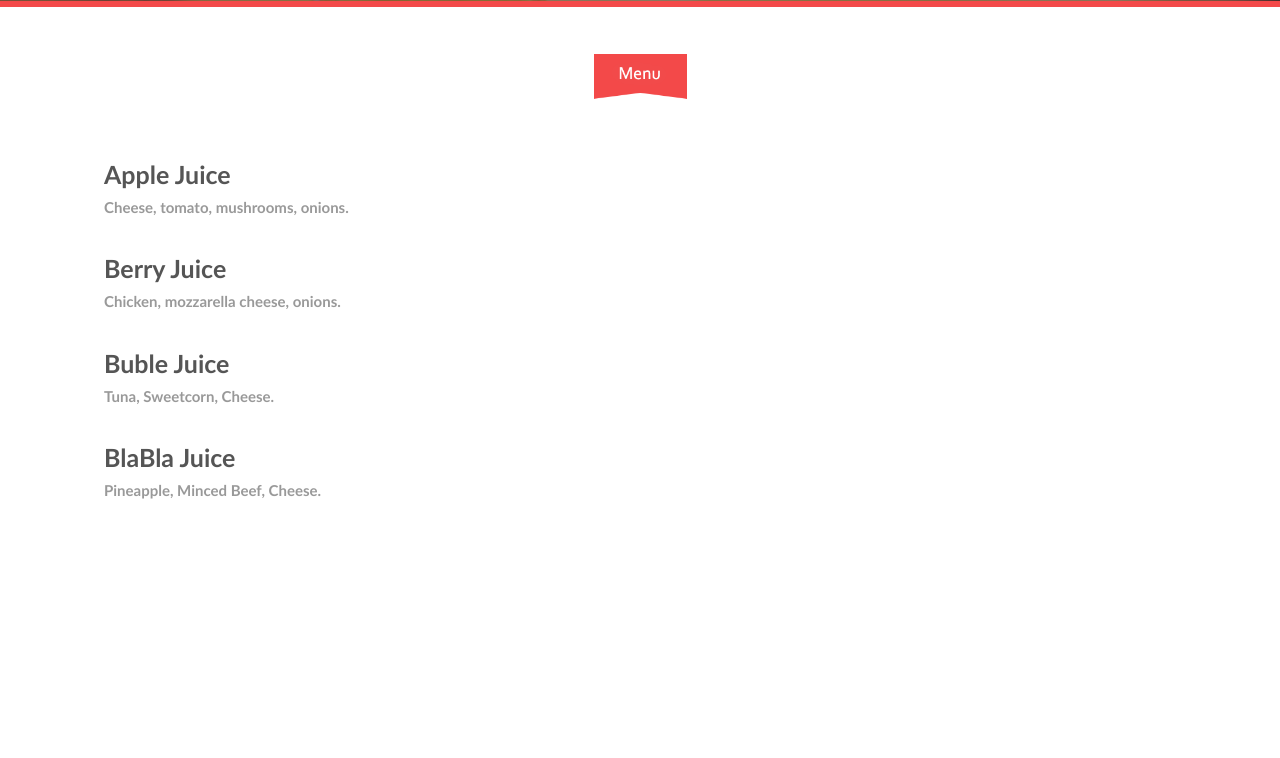
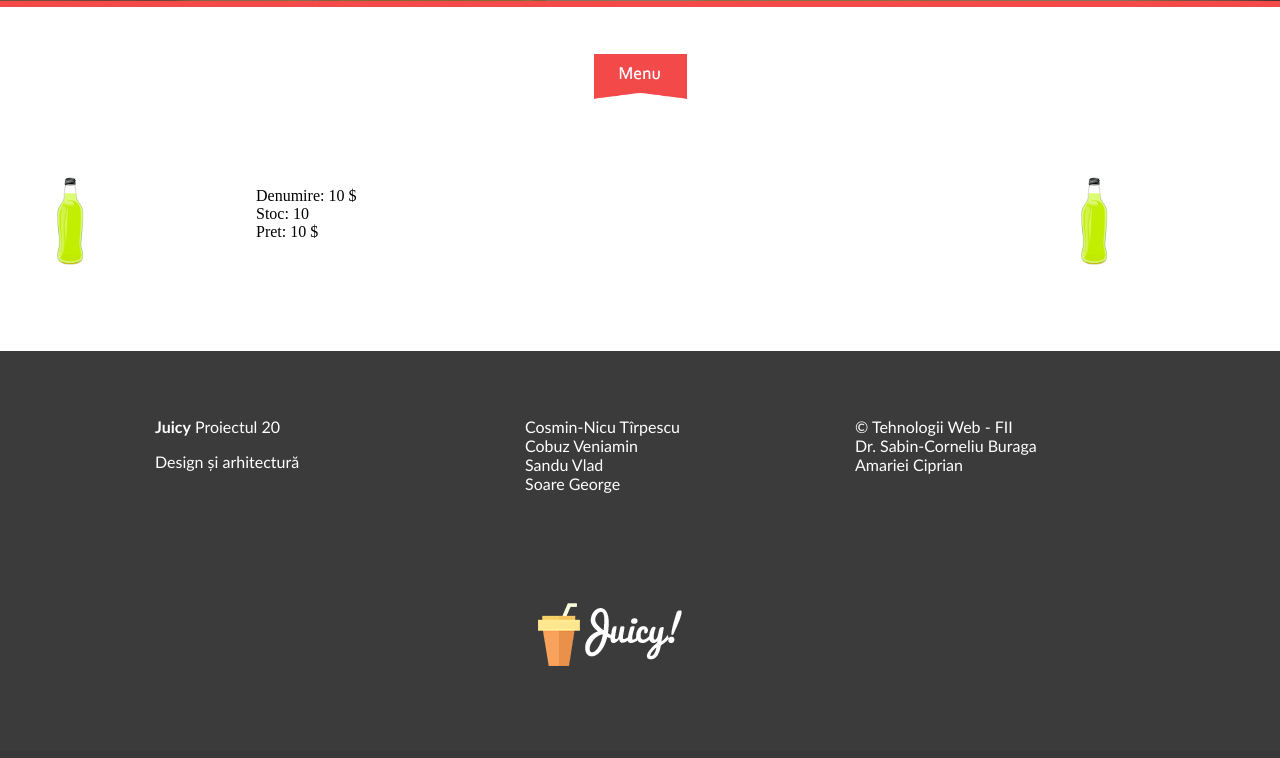
Before and after one commit to Moshnea/GCW, a PHP site: page /XE/meniu.php in a window 1280 px wide. Shown: the part 399-1157 px from the top of the page. After the commit the page ends 1065 px from the top, so only its background shows below. Run offline with PHP 8.4, Linux system fonts and the light colour scheme.

Commit message:
Meniu+css

```diff
--- a/htdocs/meniu.php
+++ b/htdocs/meniu.php
@@ -23,8 +23,9 @@
 	</header>
 
 	<div id = "img_meniu"></div>
+
+	<!--
 	<section id = "listameniustg">
-
 	<ul style = "list-style-type:none;">
 
 		<li>
@@ -49,9 +50,43 @@
 		</li>
 
 	</ul>
-
 	</section>
-
+	-->
+<!--
+	<table style = "width: 100%">
+		<tr>
+			<td width = "20%">
+				<img src="img/slider/img1.png" id = "img_produs">
+			</td>
+			<td width = "60%">
+				Denumire: 10 $
+				<br/>
+				Stoc: 10
+				<br/>
+				Pret: 10 $
+			</td>
+			<td width = "20%">
+				<img src="img/slider/img1.png" id = "img_produs">
+			</td>
+		</tr>
+	</table>
+-->
+	<section id = "produs">
+		<div id = "imagine_produs">
+			<img src="img/slider/img1.png" id = "img_produs">
+		</div>
+		<div id="descriere_produs">
+		<br/><br/>
+			Denumire: 10 $
+			<br/>
+			Stoc: 10
+			<br/>
+			Pret: 10 $
+		</div>
+		<div id = "imagine_produs">
+			<img src="img/slider/img1.png" id = "img_produs">
+		</div>
+	</section>
 	<?php require("the_footer.php"); ?>
 
 </body>
--- a/htdocs/style.css
+++ b/htdocs/style.css
@@ -26,7 +26,6 @@ header {
 	-o-box-shadow: 0px 0px 0px 6px rgb(243, 73, 73);
 	box-shadow: 0px 0px 0px 6px rgb(243, 73, 73);
 
-	top:0px;
 	position:relative;
 }
 
@@ -702,3 +701,22 @@ img#img_button_wallet{
 .error {
 	color: red;
 }
+
+img#img_produs{
+	width: 140px;
+	height: 140px;
+}
+
+section#produs{
+	margin-bottom: 200px;
+}
+
+div#imagine_produs{
+	float:left;
+	width: 20%;
+}
+
+div#descriere_produs{
+	float: left;
+	width: 60%;
+}
```
Lines whose indentation alone changed are shown as unchanged.
